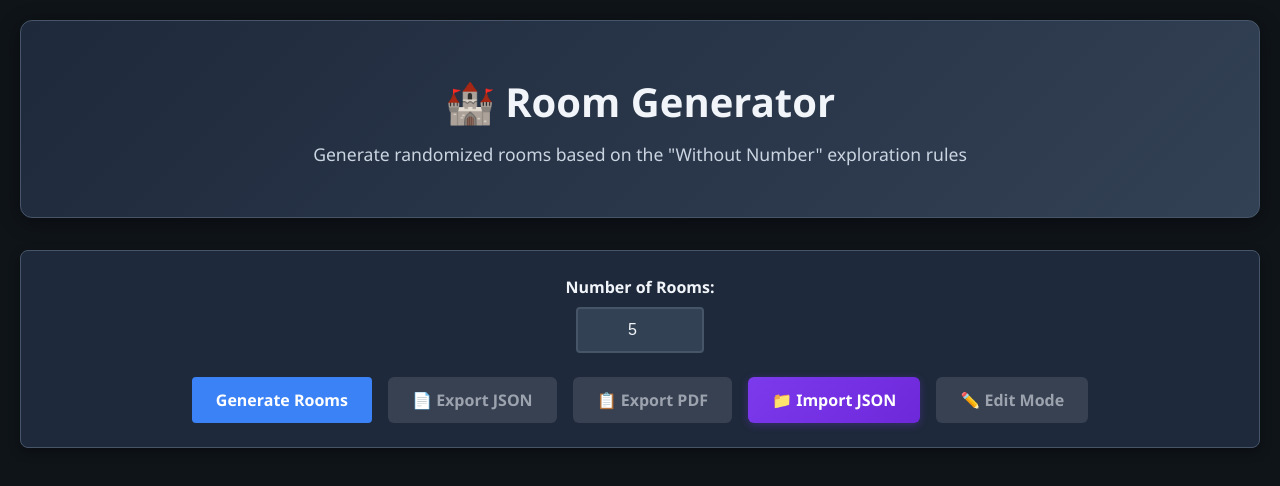
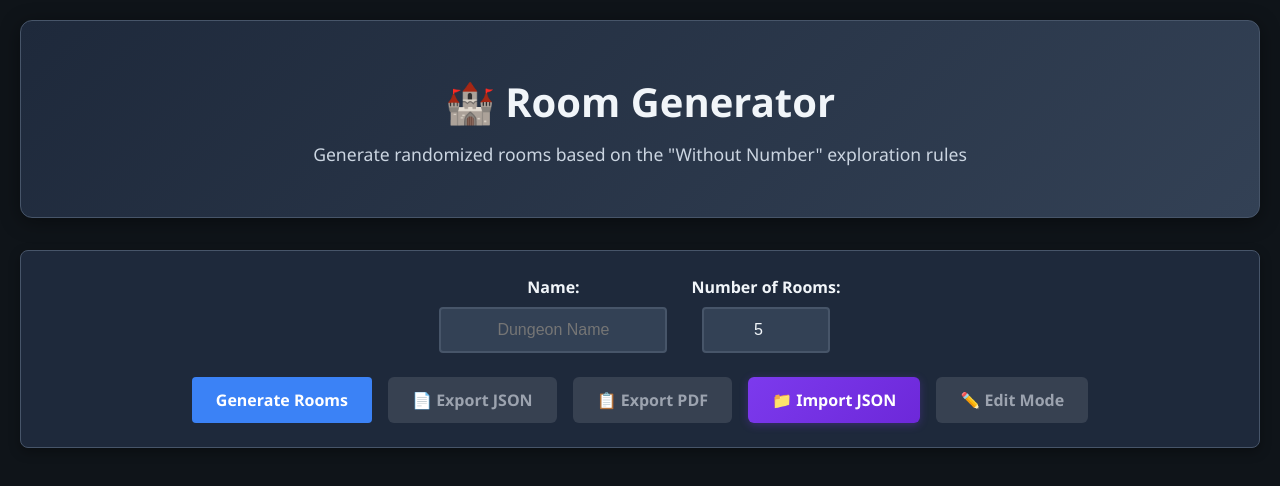
Before and after one commit to StevenR123/WithoutNumberGenerator, a React (Vite) app: page / in a window 1280 px wide. Shown: the top 486 px of the page. Built offline with nearby package versions, Linux system fonts and the light colour scheme; what @react-pdf/renderer would draw is missing.

Commit message:
style: enhance RoomGenerator with dungeon name input and update filename generation for downloads

```diff
--- a/src/components/DungeonPDFGenerator.jsx
+++ b/src/components/DungeonPDFGenerator.jsx
@@ -616,7 +616,7 @@ export const useDungeonPDFGenerator = () => {
       const url = URL.createObjectURL(blob);
       const link = document.createElement('a');
       link.href = url;
-      link.download = `${filename}-${new Date().toISOString().slice(0, 10)}.pdf`;
+      link.download = `${filename}.pdf`;
       document.body.appendChild(link);
       link.click();
       document.body.removeChild(link);
--- a/src/components/RoomGenerator.css
+++ b/src/components/RoomGenerator.css
@@ -30,9 +30,9 @@
 
 .input-section {
   display: flex;
-  flex-direction: column;
+  flex-direction: row;
   gap: 1.5rem;
-  align-items: center;
+  align-items: flex-end;
   justify-content: center;
   margin-bottom: 2rem;
   padding: 1.5rem;
@@ -40,6 +40,7 @@
   border: 1px solid #475569;
   border-radius: 8px;
   box-shadow: 0 4px 12px rgba(0,0,0,0.3);
+  flex-wrap: wrap;
 }
 
 .input-group {
@@ -59,10 +60,17 @@
   border: 2px solid #475569;
   border-radius: 4px;
   font-size: 1rem;
-  width: 100px;
   text-align: center;
   background-color: #334155;
   color: #f1f5f9;
+}
+
+.input-group input[type="number"] {
+  width: 100px;
+}
+
+.input-group input[type="text"] {
+  width: 200px;
 }
 
 .input-group input:focus {
@@ -501,6 +509,14 @@
     align-items: center;
   }
 
+  .input-group input[type="text"] {
+    width: 200px;
+  }
+
+  .input-group input[type="number"] {
+    width: 100px;
+  }
+
   .rooms-grid {
     grid-template-columns: 1fr;
   }
--- a/src/components/RoomGenerator.jsx
+++ b/src/components/RoomGenerator.jsx
@@ -4,6 +4,7 @@ import { useDungeonPDFGenerator } from './DungeonPDFGenerator';
 
 const RoomGenerator = () => {
   const [numRooms, setNumRooms] = useState(5);
+  const [dungeonName, setDungeonName] = useState('');
   const [generatedRooms, setGeneratedRooms] = useState([]);
   const [isGenerating, setIsGenerating] = useState(false);
   const [fileInputRef, setFileInputRef] = useState(null);
@@ -672,6 +673,7 @@ const RoomGenerator = () => {
         exportDate: new Date().toISOString(),
         version: '1.0',
         totalRooms: generatedRooms.length,
+        dungeonName: dungeonName || 'Unnamed Dungeon',
         generatorSettings: {
           requestedRooms: numRooms
         }
@@ -688,6 +690,12 @@ const RoomGenerator = () => {
       }))
     };
 
+    // Create filename with name and timestamp
+    const timestamp = new Date().toISOString().replace(/[:.]/g, '-').slice(0, 19);
+    const filename = dungeonName
+      ? `${dungeonName.replace(/[^a-z0-9]/gi, '_')}_${timestamp}.json`
+      : `dungeon_${timestamp}.json`;
+
     // Create and download file
     const dataStr = JSON.stringify(exportData, null, 2);
     const dataBlob = new Blob([dataStr], { type: 'application/json' });
@@ -695,7 +703,7 @@ const RoomGenerator = () => {
 
     const link = document.createElement('a');
     link.href = url;
-    link.download = `dungeon-layout-${new Date().toISOString().slice(0, 10)}.json`;
+    link.download = filename;
     document.body.appendChild(link);
     link.click();
     document.body.removeChild(link);
@@ -709,7 +717,13 @@ const RoomGenerator = () => {
     }
 
     try {
-      const success = await generatePDF(generatedRooms, 'dungeon-layout');
+      // Create filename with name and timestamp
+      const timestamp = new Date().toISOString().replace(/[:.]/g, '-').slice(0, 19);
+      const filename = dungeonName
+        ? `${dungeonName.replace(/[^a-z0-9]/gi, '_')}_${timestamp}`
+        : `dungeon_${timestamp}`;
+
+      const success = await generatePDF(generatedRooms, filename);
       if (success) {
         console.log('PDF generated successfully');
       } else {
@@ -1375,6 +1389,16 @@ const RoomGenerator = () => {
       </header>
 
       <div className="input-section">
+        <div className="input-group">
+          <label htmlFor="dungeonName">Name:</label>
+          <input
+            type="text"
+            id="dungeonName"
+            placeholder="Dungeon Name"
+            value={dungeonName}
+            onChange={(e) => setDungeonName(e.target.value)}
+          />
+        </div>
         <div className="input-group">
           <label htmlFor="numRooms">Number of Rooms:</label>
           <input
```
